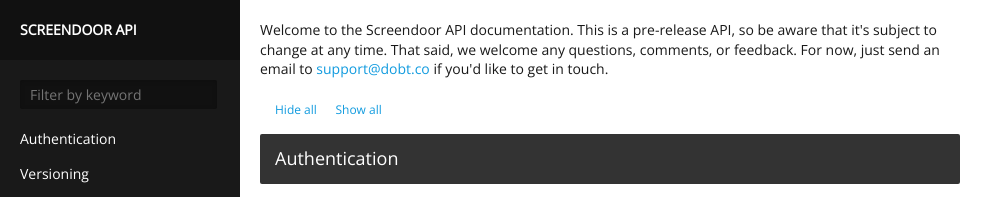
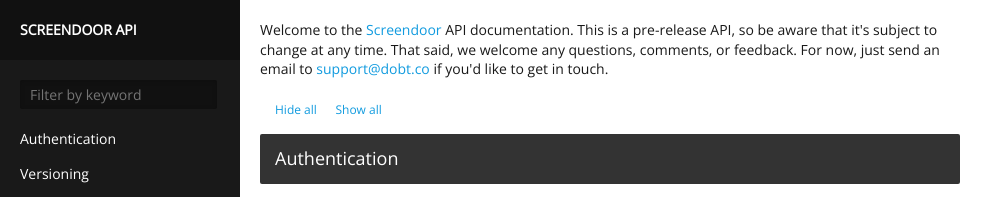
Before and after one commit to dobtco/screendoor-api-docs, a Jekyll site: the page built from index.html, in a window 1280 px wide. Shown: the top 197 px of the page, without its empty margins (0-1003 px from the left). Built offline with Jekyll 4.4.1, drawn with Linux system fonts in a browser that asks for light colours; part of the change alters nothing that is shown.

```diff
--- a/index.html
+++ b/index.html
@@ -8,7 +8,7 @@ layout: default
 
 <section id='content'>
   <p>
-    Welcome to the Screendoor API documentation. This is a pre-release API, so be aware that it's
+    Welcome to the <a href='https://screendoor.dobt.co'>Screendoor</a> API documentation. This is a pre-release API, so be aware that it's
     subject to change at any time. That said, we welcome any questions, comments, or feedback.
     For now, just send an email to <a href='mailto:support@dobt.co'>support@dobt.co</a> if you'd
     like to get in touch.
```
